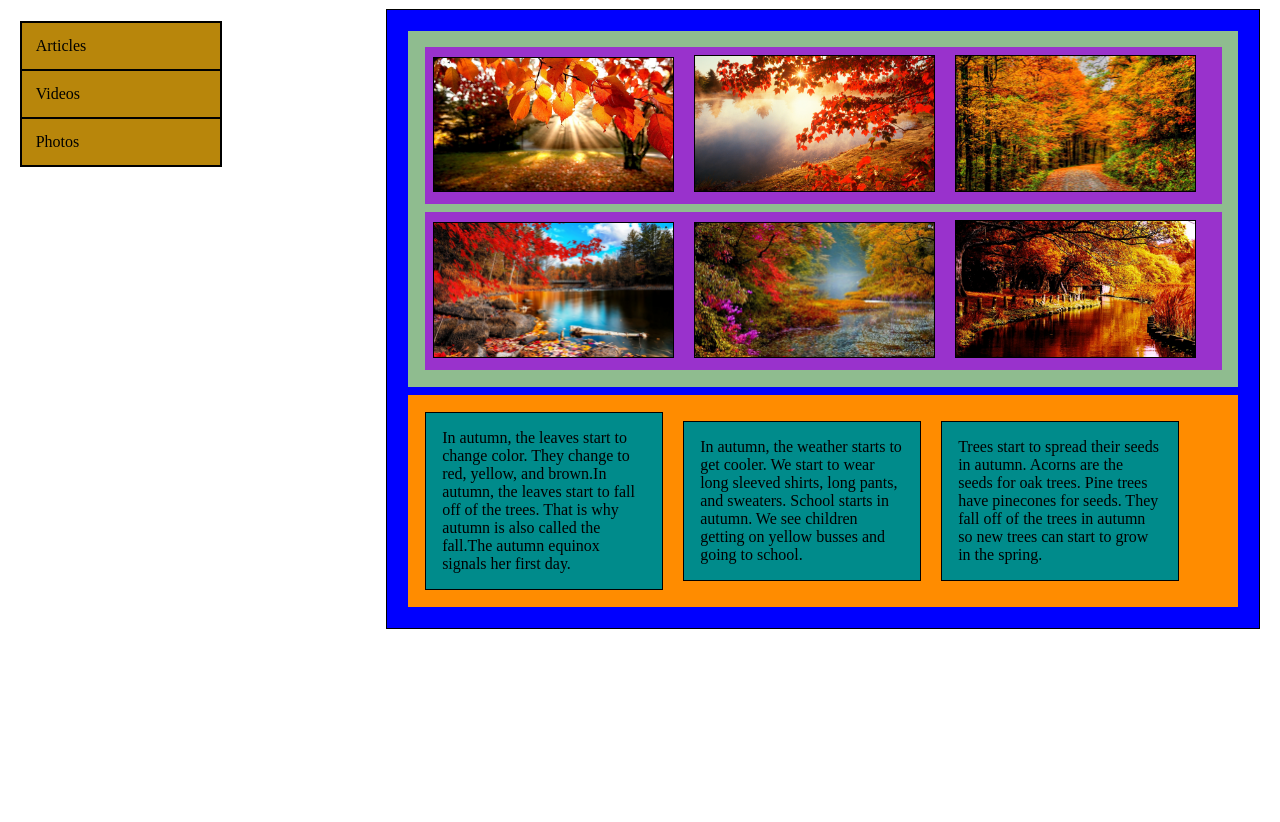
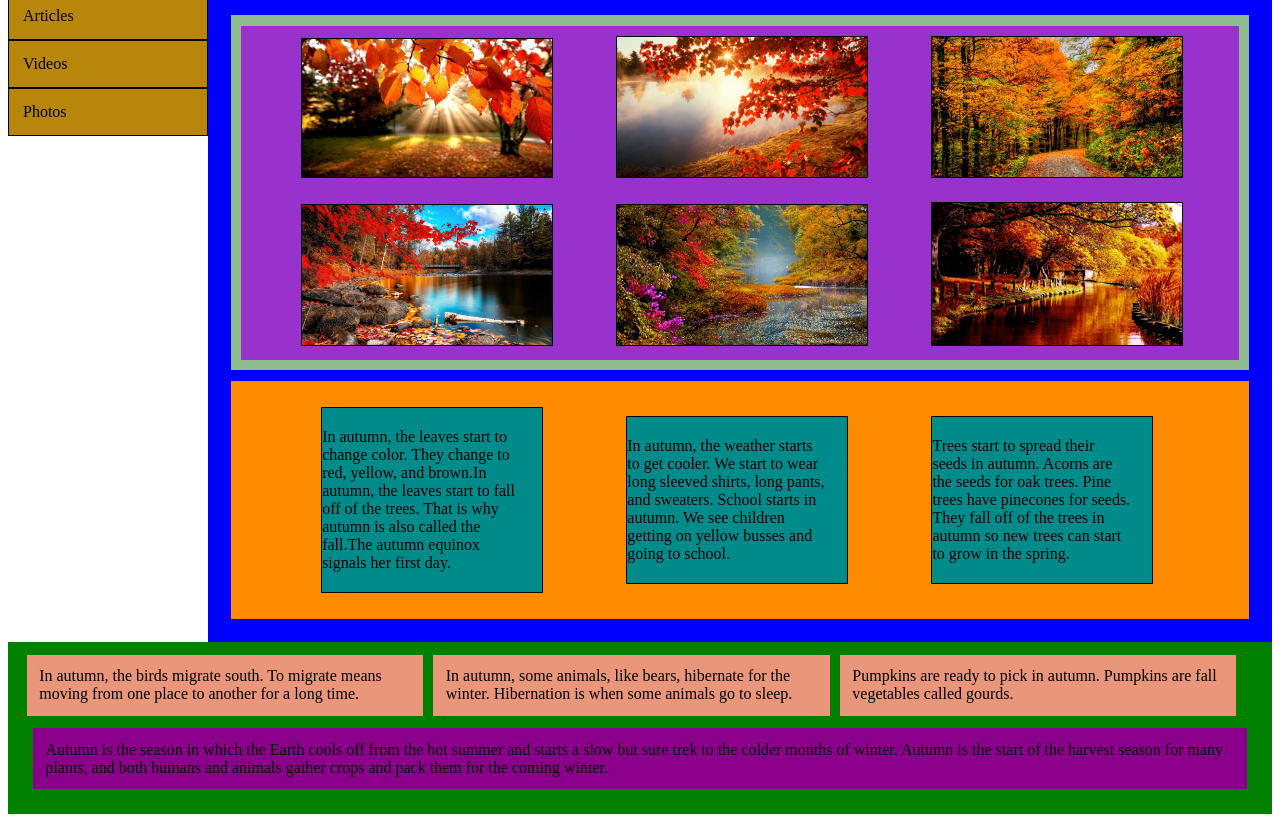
Before and after one commit to TanyaZhideikina/BSA_SimplePage, a plain HTML site: page index.html in a window 1280 px wide. Shown: the part 141-963 px from the top of the page. Before the commit the page ends 800 px from the top, so only its background shows below. Drawn offline with Linux system fonts and the light colour scheme.

Commit message:
fifth simple page example

```diff
--- a/css/style.css
+++ b/css/style.css
@@ -1,23 +1,4 @@
-#left {
-    width: 200px;
-    height: auto;
-    position: relative;
-    float: left;
-    outline: 1px solid;
-    background: red;
-}
-
-#right {
-    width: auto;
-    height: auto;
-    outline: 1px solid;
-    position: relative;
-    background: blue;
-    margin-left: 30%;
-}
-
 header{
-    margin: 1%;
     padding: 1%;
 	display: flex;
 	vertical-align: middle;
@@ -39,7 +20,6 @@ header h1 {
 }
 
 nav {
-    margin: 1%;
     background-color: orange;
 }
 
@@ -52,7 +32,6 @@ nav a{
 }
 
 main{
-    margin: 1%;
     padding: 1%;
     background-color: aquamarine;
 }
@@ -66,16 +45,15 @@ section.images{
 
 section.images section.imageRow{
     background-color:darkorchid;
-    margin: 1%;
-    padding: 0%;
 }
 
 section.imageRow img {
-	width: 30%;
+	width: 25%;
 	height: 20%;
-    margin: 1%;
-    padding: 0%;
     border: 1px solid black;
+    margin-left: 6%;
+    margin-top: 1%;
+    margin-bottom: 1%;
 }
 
 section.texts{
@@ -86,26 +64,47 @@ section.texts{
 
 section.texts p{
     vertical-align: middle;
-    margin: 1%;
     padding: 2%;
+    padding-left: 0;
     display: inline-block;
-    width: 25%;
+    width: 20%;
     border: 1px solid black;
     background-color: darkcyan;
+    margin-left: 8%;
 }
 
 footer{
-    margin: 1%;
+    background-color: green;
     padding: 1%;
-    background-color: green;
-    display: none;
+}
+
+#bottomText{
+    padding: 1%;
+    margin:  1%;
+    background-color: darkmagenta;
 }
 
 section.bottomSection p{
-    margin: 0;
     padding: 1%;
     display: inline-block;
     width: 30%;
-    border: 1px solid black;
     background-color: darksalmon;
+    margin: 0;
+    margin-left: 0.5%;
 }
+
+#left {
+    width: 200px;
+    height: auto;
+    position: relative;
+    float: left;
+    background-color: beige;
+}
+
+#right {
+    width: auto;
+    height: auto;
+    position: relative;
+    background: blue;
+    margin-left: 200px;
+}
--- a/index.html
+++ b/index.html
@@ -49,7 +49,7 @@
              <p>In autumn, some animals, like bears, hibernate for the winter. Hibernation is when some animals go to sleep.</p>
              <p>Pumpkins are ready to pick in autumn. Pumpkins are fall vegetables called gourds.</p>
          </section>
-         <p>Autumn is the season in which the Earth cools off from the hot summer and starts a slow but sure trek to the colder months of winter. Autumn is the start of the harvest season for many plants, and both humans and animals gather crops and pack them for the coming winter. </p>
+         <p id="bottomText">Autumn is the season in which the Earth cools off from the hot summer and starts a slow but sure trek to the colder months of winter. Autumn is the start of the harvest season for many plants, and both humans and animals gather crops and pack them for the coming winter. </p>
      </footer>
 </body>
 </html>
```
